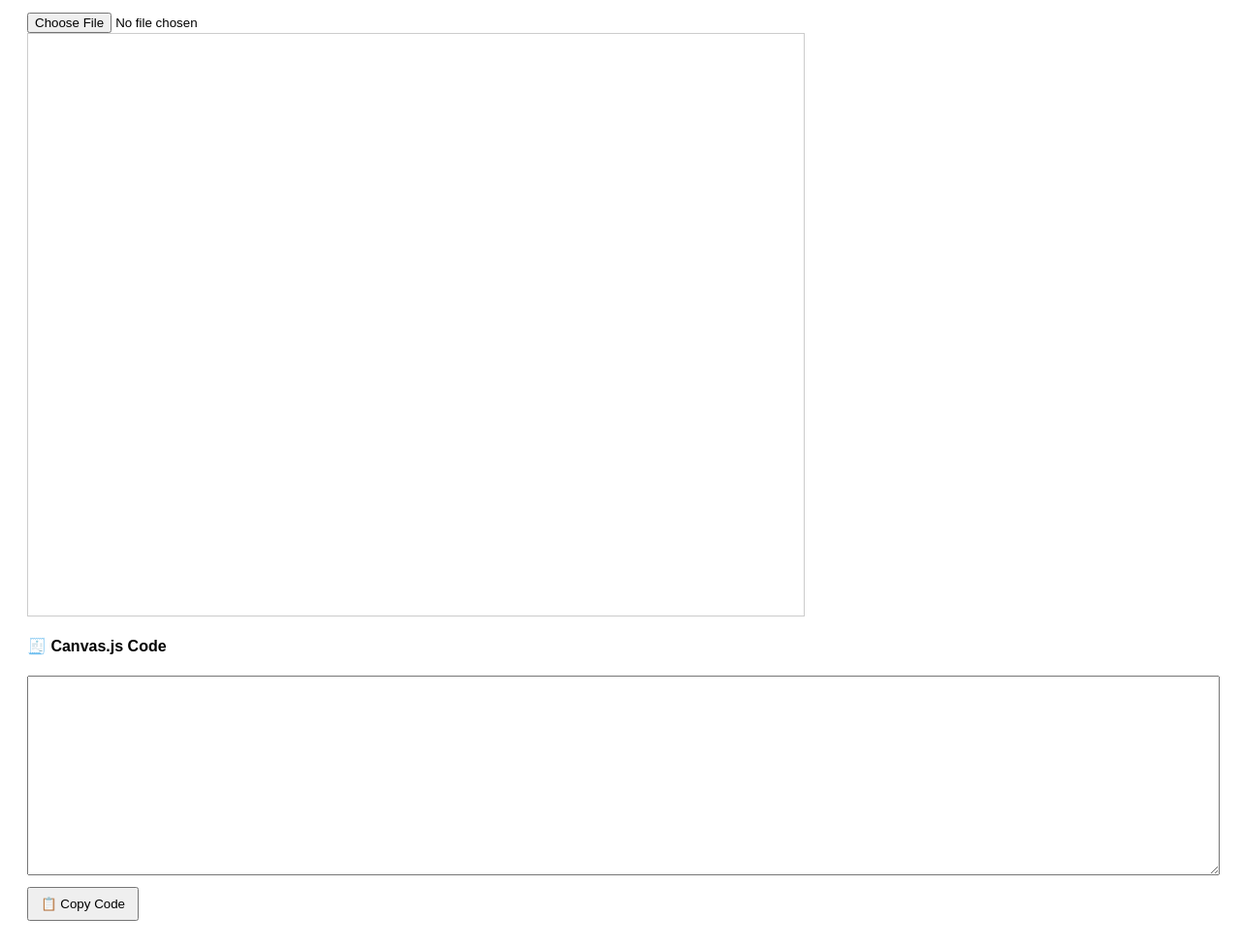
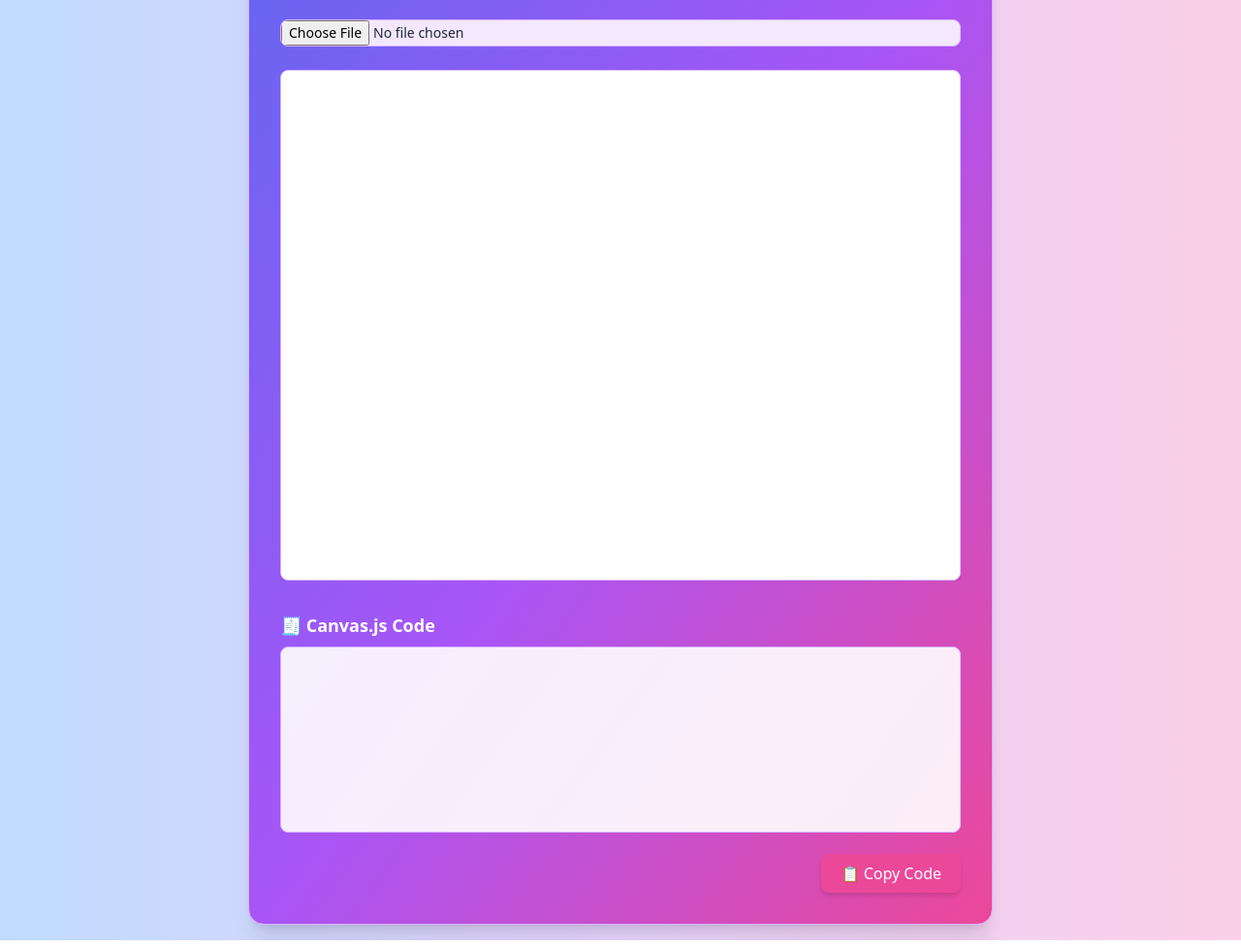
Before and after one commit to nitin353/canvas_converter, a plain HTML site: page canvas-converter/index.html in a window 1280 px wide. Shown: the part 117-1095 px from the top of the page at 97% size. Drawn offline with nearby package versions, Linux system fonts and the light colour scheme.

Commit message:
Update index.html

```diff
--- a/canvas-converter/index.html
+++ b/canvas-converter/index.html
@@ -4,41 +4,60 @@
   <meta charset="UTF-8" />
   <meta name="viewport" content="width=device-width, initial-scale=1.0"/>
   <title>Canvas.js Converter</title>
-  <style>
-    body {
-      font-family: Arial, sans-serif;
-      padding: 20px;
-    }
-    #previewCanvas {
-      border: 1px solid #ccc;
-      display: block;
-      margin-bottom: 10px;
-    }
-    #codeBox {
-      width: 100%;
-      height: 200px;
-      font-family: monospace;
-      white-space: pre-wrap;
-    }
-    button {
-      padding: 8px 12px;
-      margin-top: 8px;
-    }
-  </style>
+  <script src="https://cdn.tailwindcss.com"></script>
 </head>
-<body>
+<body class="min-h-screen flex items-center justify-center p-4
+             bg-gradient-to-r from-blue-200 via-purple-200 to-pink-200">
 
-  <h2>🖼️ Canvas.js Converter</h2>
-  <p>Select a PNG, JPG, PDF, or SVG file (including from Figma exports)</p>
+  <!-- Lighter Gradient Card -->
+  <div class="rounded-2xl p-6 sm:p-8 w-full max-w-3xl shadow-xl
+              bg-gradient-to-br from-indigo-500 via-purple-500 to-pink-500
+              border border-purple-300">
 
-  <input type="file" id="fileInput" accept=".png,.jpg,.jpeg,.pdf,.svg" />
+    <!-- Title -->
+    <h2 class="text-xl sm:text-2xl font-bold text-white mb-2">🖼️ Canvas.js Converter</h2>
+    <p class="text-purple-100 text-sm sm:text-base mb-6">
+      Upload a PNG, JPG, PDF, or SVG file (including Figma exports) to generate Canvas.js code.
+    </p>
 
-  <canvas id="previewCanvas" width="800" height="600"></canvas>
+    <!-- File Upload -->
+    <label class="block">
+      <input
+        type="file"
+        id="fileInput"
+        accept=".png,.jpg,.jpeg,.pdf,.svg"
+        class="block w-full text-sm text-gray-800 border border-purple-300 rounded-lg cursor-pointer
+               bg-purple-100 hover:bg-purple-200 transition focus:outline-none focus:ring-2 focus:ring-pink-300"
+      />
+    </label>
 
-  <h4>🧾 Canvas.js Code</h4>
-  <textarea id="codeBox" readonly></textarea>
-  <br/>
-  <button onclick="copyCode()">📋 Copy Code</button>
+    <!-- Canvas Preview -->
+    <div class="mt-6 overflow-x-auto">
+      <canvas id="previewCanvas"
+              width="800" height="600"
+              class="border border-purple-300 rounded-lg shadow-md w-full max-w-full bg-white"></canvas>
+    </div>
+
+    <!-- Code Output -->
+    <div class="mt-8">
+      <h4 class="text-lg font-semibold text-white mb-2">🧾 Canvas.js Code</h4>
+      <textarea
+        id="codeBox"
+        readonly
+        class="w-full h-40 sm:h-48 p-3 border border-purple-300 rounded-lg font-mono text-xs sm:text-sm
+               bg-white/90 text-gray-900 focus:ring-2 focus:ring-pink-300 resize-none"
+      ></textarea>
+    </div>
+
+    <!-- Buttons -->
+    <div class="mt-4 flex justify-end">
+      <button
+        onclick="copyCode()"
+        class="bg-pink-500 hover:bg-pink-600 text-white font-medium px-4 sm:px-5 py-2 rounded-lg shadow-md transition">
+        📋 Copy Code
+      </button>
+    </div>
+  </div>
 
   <script src="https://cdnjs.cloudflare.com/ajax/libs/pdf.js/3.11.174/pdf.min.js"></script>
   <script src="script.js"></script>
```
